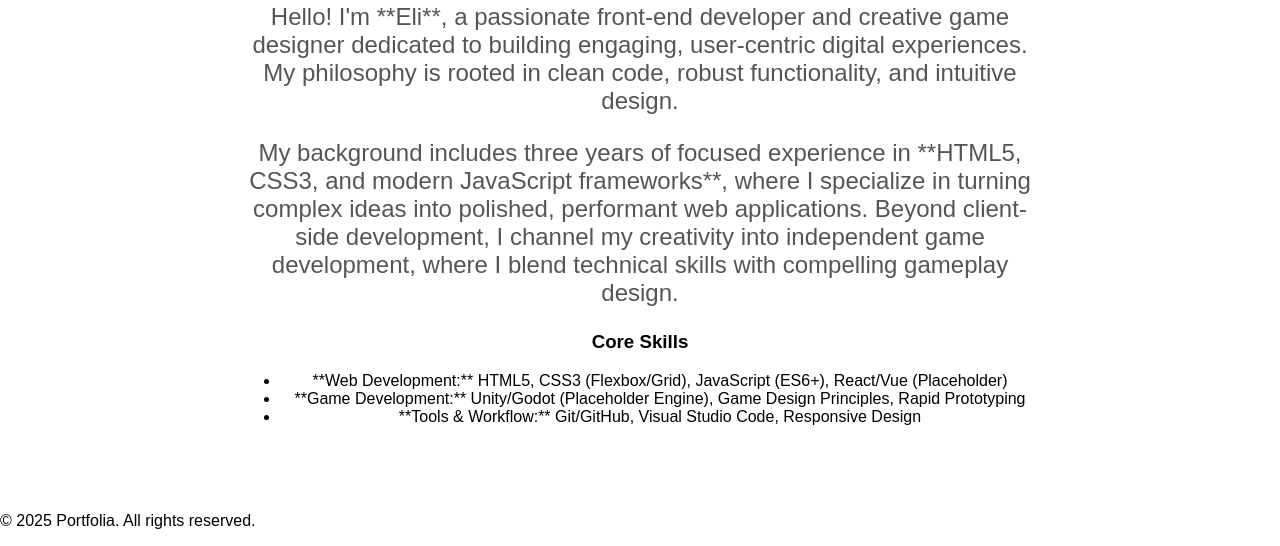
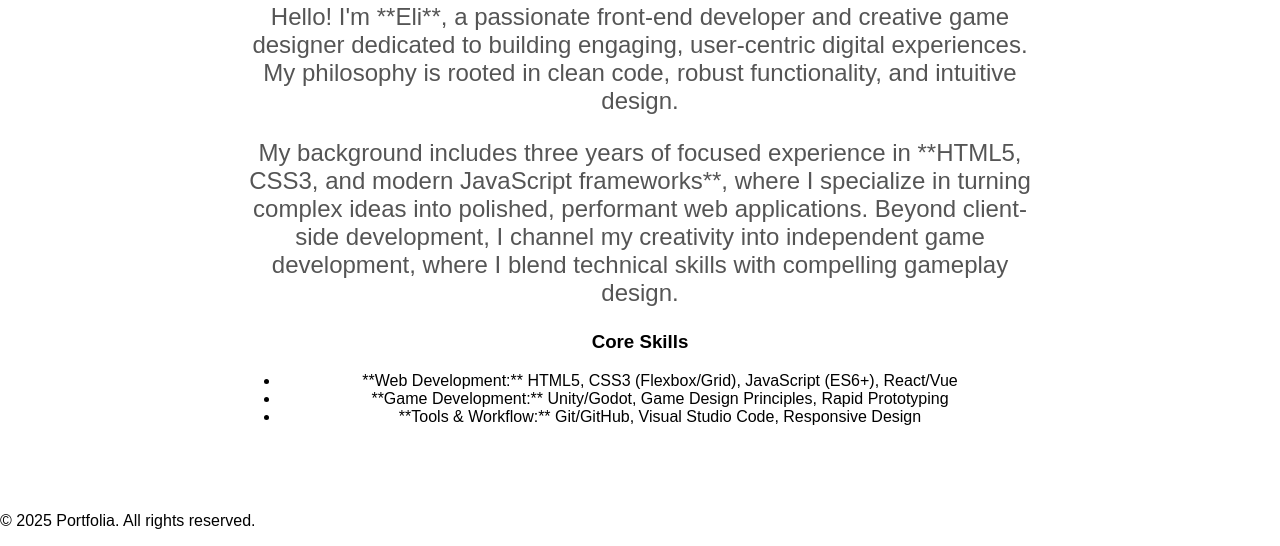
Before and after one commit to elipatchrat/portfolia, a plain HTML site: page about.html in a window 1280 px wide. Shown: the part 254-800 px from the top of the page. Drawn offline with Linux system fonts and the light colour scheme.

Commit message:
Information Check Fixed

```diff
--- a/about.html
+++ b/about.html
@@ -29,8 +29,8 @@
             </p>
             <h3>Core Skills</h3>
             <ul>
-                <li>**Web Development:** HTML5, CSS3 (Flexbox/Grid), JavaScript (ES6+), React/Vue (Placeholder)</li>
-                <li>**Game Development:** Unity/Godot (Placeholder Engine), Game Design Principles, Rapid Prototyping</li>
+                <li>**Web Development:** HTML5, CSS3 (Flexbox/Grid), JavaScript (ES6+), React/Vue</li>
+                <li>**Game Development:** Unity/Godot, Game Design Principles, Rapid Prototyping</li>
                 <li>**Tools & Workflow:** Git/GitHub, Visual Studio Code, Responsive Design</li>
             </ul>
         </section>
```
Also changed, not shown: contact.html (+1 -1 lines).
